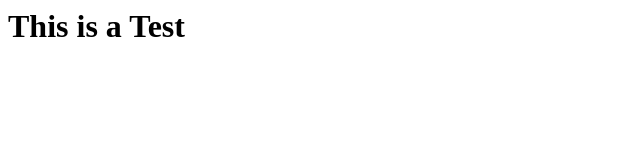
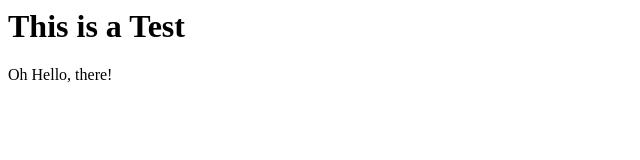
Before and after one commit to Mikeblanchard/Covid_Page, a plain HTML site: page index.html in a window 1280 px wide. Shown: the whole page, without its empty margins (0-640 px from the left). Drawn offline with Linux system fonts and the light colour scheme.

Commit message:
initial commit

```diff
--- a/index.html
+++ b/index.html
@@ -7,5 +7,6 @@
 </head>
 <body>
     <h1>This is a Test</h1>
+    <p>Oh Hello, there!</p>
 </body>
 </html>
```
